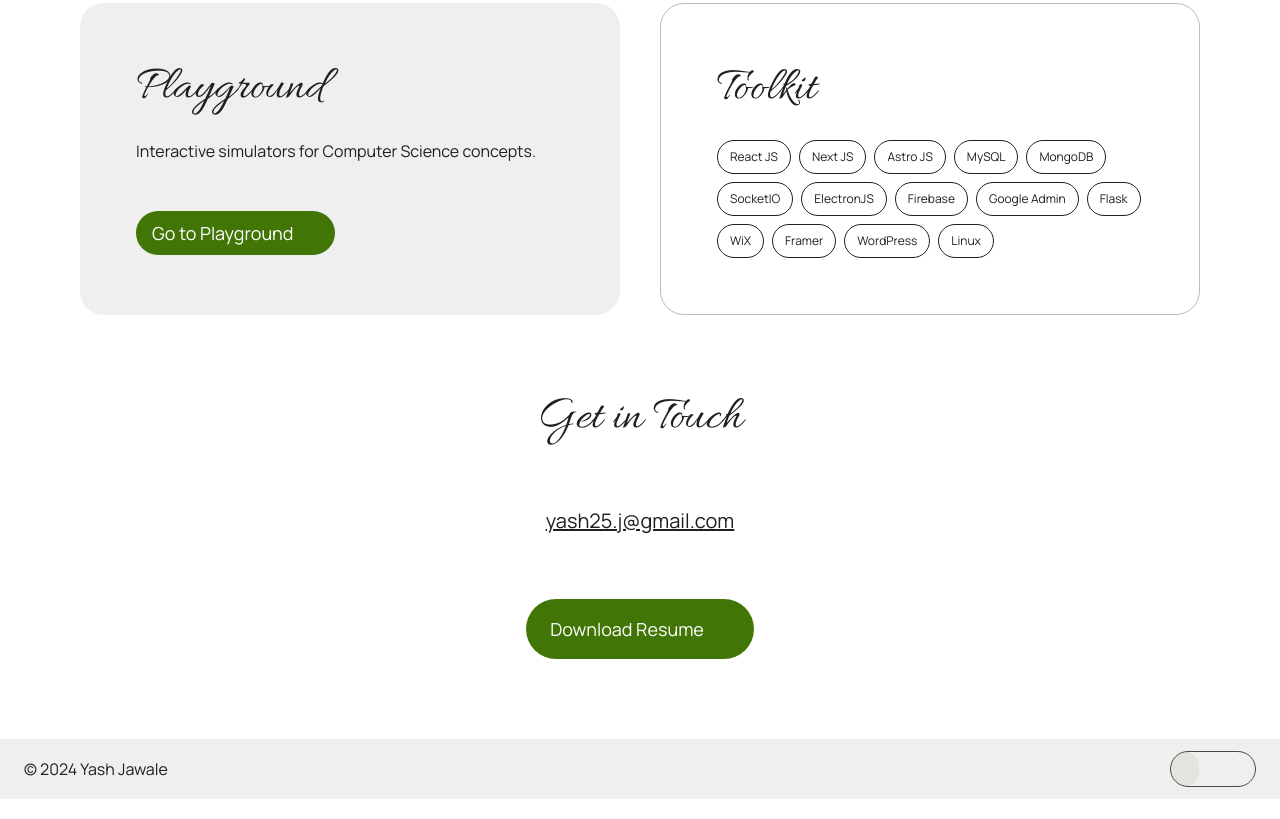
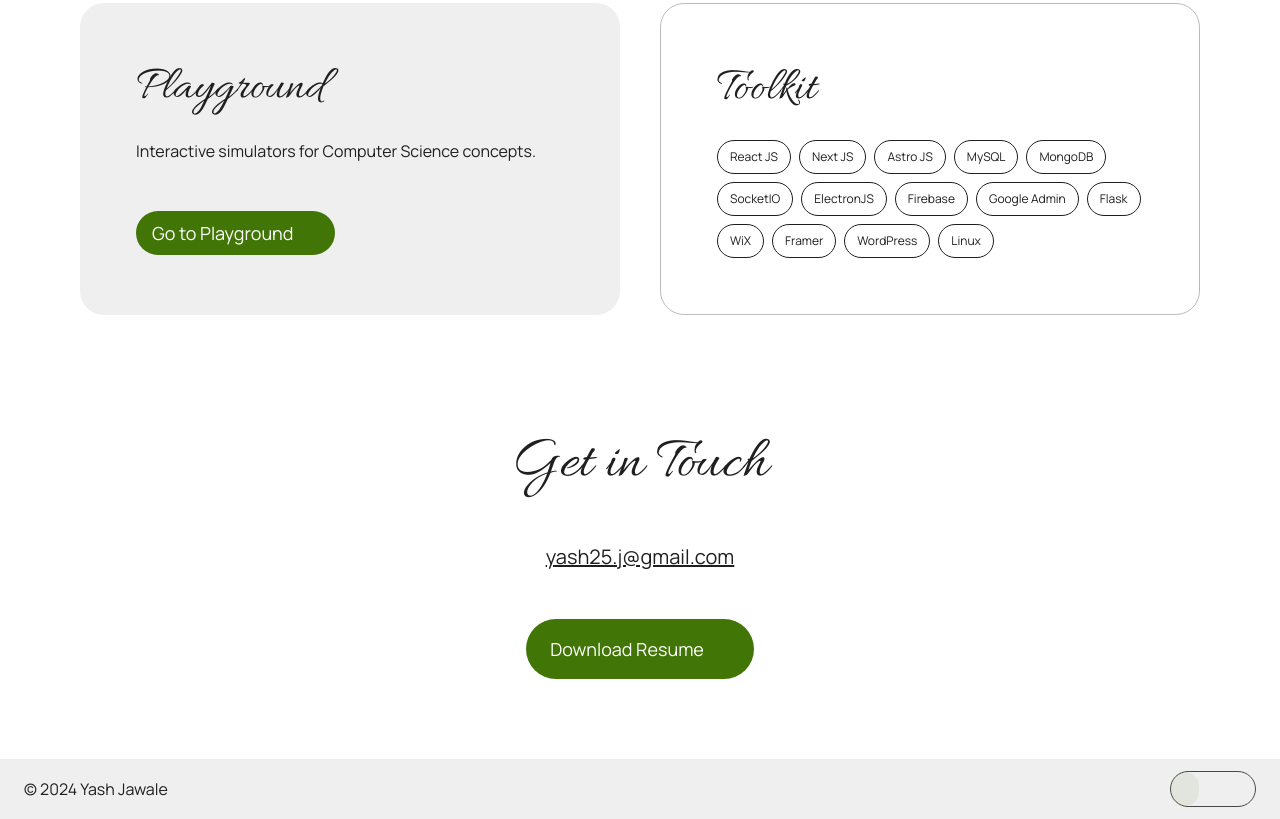
Before and after one commit to sachaarbonel/sachaarbonel.github.io, an Astro site: page / in a window 1280 px wide. Shown: the part 1241-2060 px from the top of the page. Built offline with nearby package versions, Linux system fonts and the light colour scheme; Astro itself is replaced by a stand-in of ours; some icons are missing.

Commit message:
Tweaks to contact section

```diff
--- a/src/pages/index.astro
+++ b/src/pages/index.astro
@@ -180,9 +180,11 @@ const socials = [
     </Card>
   </section>
   <section
-    class="app-container pb-20 flex flex-col justify-center items-center gap-8"
+    class="app-container pt-10 pb-20 flex flex-col justify-center items-center gap-4"
   >
-    <h2 class="font-title text-5xl pb-8 text-center">Get in Touch</h2>
+    <h2 class="font-title text-5xl md:text-6xl pb-8 text-center">
+      Get in Touch
+    </h2>
     <a class="underline text-xl" href="mailto:yash25.j@gmail.com"
       >yash25.j@gmail.com</a
     >
```
